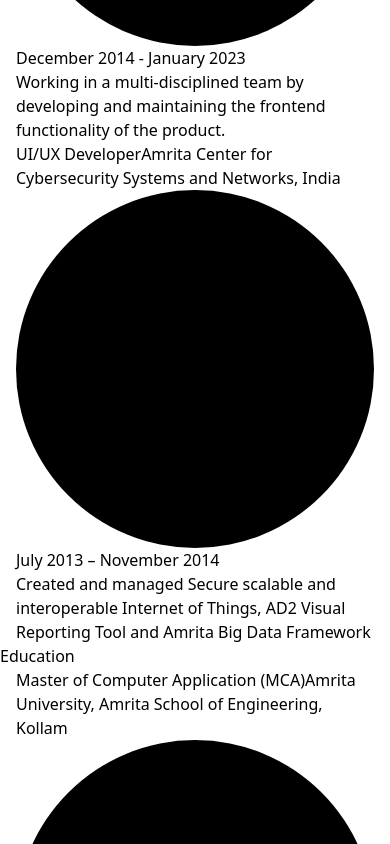
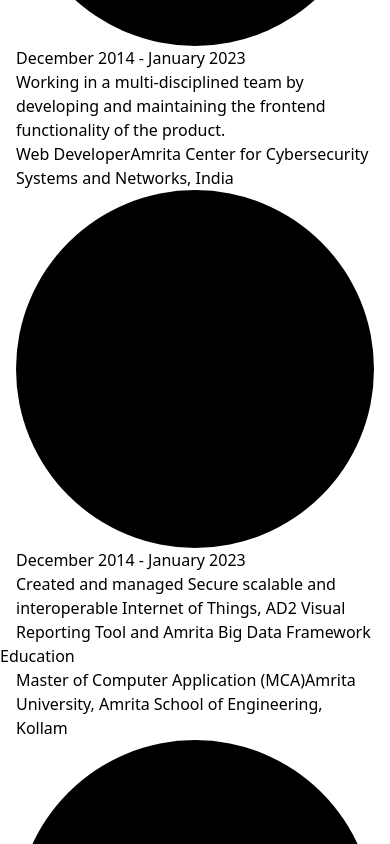
Before and after one commit to pratheeshps/pshub-dev, a React (Vite) app: page / in a window 390 px wide. Shown: the part 2765-3609 px from the top of the page. Built offline with nearby package versions, Linux system fonts and the light colour scheme.

Commit message:
Updated experiences  getting data from json file

```diff
--- /dev/null
+++ b/public/data/experiencesData.json
@@ -0,0 +1,32 @@
+[
+    {
+        "id": "1",
+        "position": "Lead Software Engineer",
+        "company": "UST, India",
+        "startDate": "January 2023",
+        "endDate": null,
+        "current": true,
+        "description": "Working in a Banking product by Modernizing the the frontend appication of the product.",
+        "link": "https://www.ust.com"
+    },
+    {
+        "id": "2",
+        "position": "Senior Software Engineer, Frontend",
+        "company": "AppViewX, India",
+        "startDate": "December 2014",
+        "endDate": "January 2023",
+        "current": false,
+        "description": "Working in a multi-disciplined team by developing and maintaining the frontend functionality of the product.",
+        "link": "https://www.appviewx.com"
+    },
+    {
+        "id": "3",
+        "position": "Web Developer",
+        "company": "Amrita Center for Cybersecurity Systems and Networks, India",
+        "startDate": "July 2013",
+        "endDate": "November 2014",
+        "current": false,
+        "description": "Created and managed Secure scalable and interoperable Internet of Things, AD2 Visual Reporting Tool and Amrita Big Data Framework",
+        "link": "https://www.amrita.edu/center/cyber-security"
+    }
+]
--- a/src/pages/Experience.jsx
+++ b/src/pages/Experience.jsx
@@ -1,4 +1,14 @@
+import { useEffect, useState } from "react";
+
 export default function Experience() {
+    const [experiences, setExperiences] = useState([]);
+    useEffect(() => {
+        fetch(`/data/experiencesData.json`)
+            .then((res) => res.json())
+            .then((data) => {
+                setExperiences(data);
+            });
+    }, []);
     return (
         <div name="experience" className="py-12 bg-slate-900 text-gray-50">
             <div className="max-w-7xl mx-auto px-4 sm:px-6 lg:px-8">
@@ -10,7 +20,67 @@ export default function Experience() {
 
                 <div className="mt-10">
                     <ul className="p-2 sm:p-5 xl:p-6">
-                        <li>
+                        {experiences.map((experience) => (
+                            <li key={experience.id}>
+                                <article>
+                                    <a
+                                        href={experience.link}
+                                        target="_blank"
+                                        rel="noreferrer"
+                                        className="grid md:grid-cols-8 xl:grid-cols-9 items-start relative rounded-xl p-3 sm:p-5 xl:p-6 overflow-hidden hover:bg-gray-800 hover:duration-500"
+                                    >
+                                        <h3 className="font-bold text-xl text-gray-50 md:col-start-3 md:col-span-6 xl:col-start-3 xl:col-span-7 mb-0 ml-9 md:ml-0">
+                                            {experience.position}
+                                            <span className="block text-gray-300 text-base font-normal mb-2">
+                                                {experience.company}
+                                            </span>
+                                        </h3>
+                                        <time
+                                            dateTime="2021-06-17T19:00:00.000Z"
+                                            className="md:col-start-1 md:col-span-2 row-start-1 md:row-end-3 flex items-center font-medium mb-1 md:mb-0"
+                                        >
+                                            <svg
+                                                viewBox="0 0 12 12"
+                                                className={`w-3 h-3 mr-6 overflow-visible ${
+                                                    experience.current
+                                                        ? "text-cyan-400"
+                                                        : ""
+                                                }`}
+                                            >
+                                                <circle
+                                                    cx="6"
+                                                    cy="6"
+                                                    r="6"
+                                                    fill="currentColor"
+                                                ></circle>
+
+                                                <circle
+                                                    cx="6"
+                                                    cy="6"
+                                                    r="11"
+                                                    fill="none"
+                                                    stroke="currentColor"
+                                                    strokeWidth="2"
+                                                ></circle>
+
+                                                <path
+                                                    d="M 6 18 V 500"
+                                                    fill="none"
+                                                    strokeWidth="2"
+                                                    stroke="currentColor"
+                                                    className="text-gray-200"
+                                                ></path>
+                                            </svg>
+                                            December 2014 - January 2023
+                                        </time>
+                                        <p className="md:col-start-3 md:col-span-6 xl:col-span-7 ml-9 md:ml-0 text-lg">
+                                            {experience.description}
+                                        </p>
+                                    </a>
+                                </article>
+                            </li>
+                        ))}
+                        {/* <li>
                             <article>
                                 <a
                                     href="https://www.ust.com/"
@@ -152,6 +222,15 @@ export default function Experience() {
                                                 fill="currentColor"
                                             ></circle>
 
+                                            <circle
+                                                cx="6"
+                                                cy="6"
+                                                r="11"
+                                                fill="none"
+                                                stroke="currentColor"
+                                                strokeWidth="2"
+                                            ></circle>
+
                                             <path
                                                 d="M 6 -6 V -30"
                                                 fill="none"
@@ -178,7 +257,7 @@ export default function Experience() {
                                     </p>
                                 </a>
                             </article>
-                        </li>
+                        </li> */}
                     </ul>
                 </div>
             </div>
```
